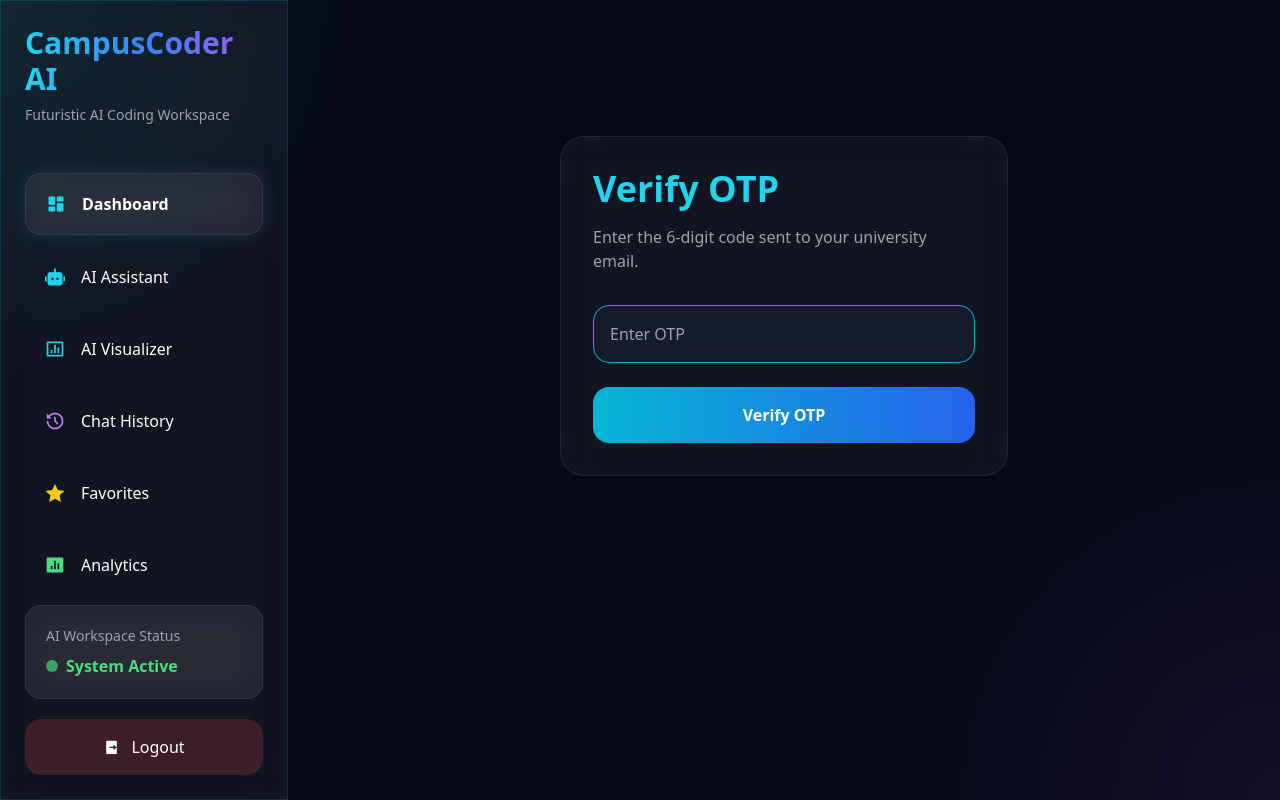
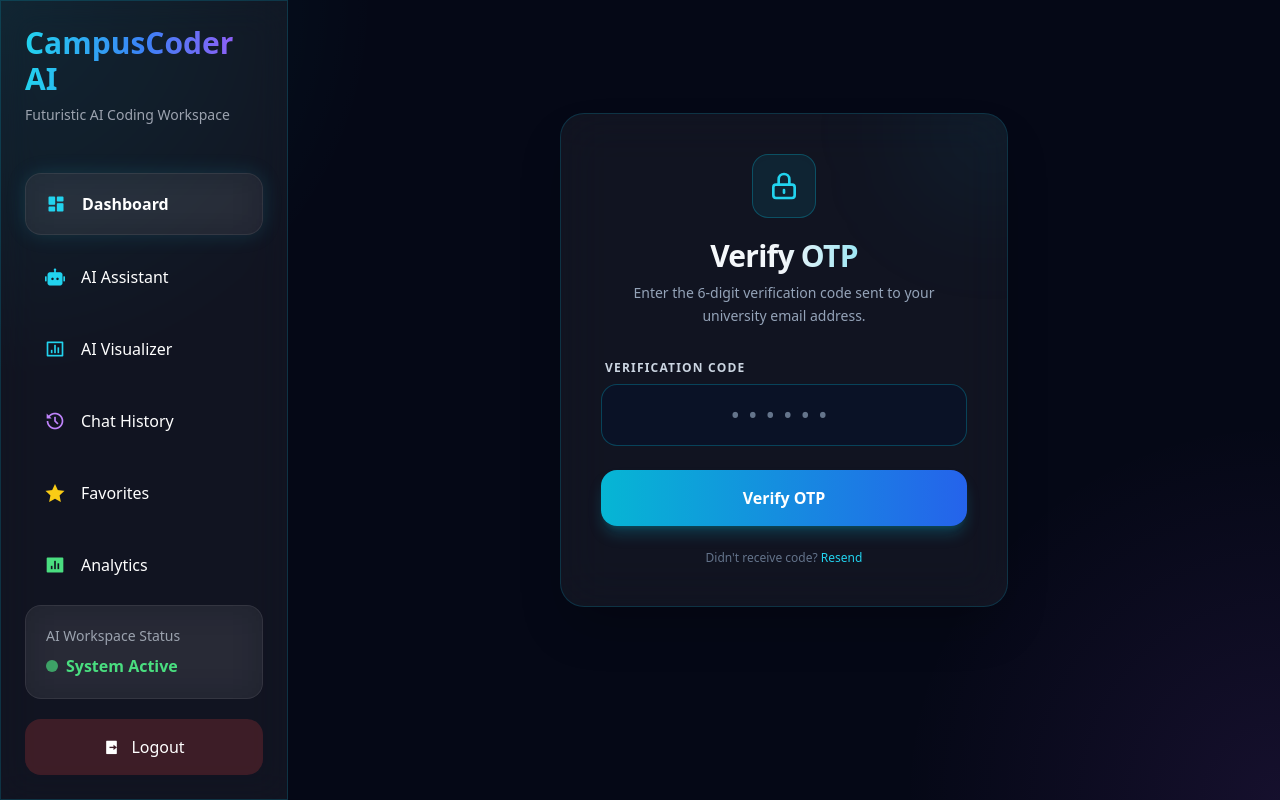
Before and after one commit to Mehedi-764/campuscoder-ai, a Django app: page /verify-otp/ in a window 1280 px wide. Run offline with Django 5.2, Linux system fonts and the light colour scheme; some libraries are stand-ins or nearby versions.

Commit message:
Update verify_otp.html

```diff
--- a/templates/users/verify_otp.html
+++ b/templates/users/verify_otp.html
@@ -1,57 +1,61 @@
 {% extends "base.html" %}
 
 {% block content %}
+<div class="min-h-[80vh] flex items-center justify-center px-4">
+    <div class="w-full max-w-md">
+        <!-- Main Card -->
+        <div class="glass rounded-3xl p-8 sm:p-10 shadow-2xl border border-cyan-500/20 backdrop-blur-xl relative overflow-hidden">
+            <!-- Decorative Subtle Glow -->
+            <div class="absolute -top-12 -right-12 w-32 h-32 bg-cyan-500/10 rounded-full blur-3xl pointer-events-none"></div>
 
-<div class="max-w-md mx-auto mt-24">
+            <!-- Header Section -->
+            <div class="text-center mb-8">
+                <!-- Icon Badge -->
+                <div class="inline-flex items-center justify-center w-16 h-16 rounded-2xl bg-cyan-500/10 border border-cyan-500/30 text-cyan-400 mb-5 shadow-inner">
+                    <svg xmlns="http://www.w3.org/2000/svg" class="w-8 h-8" fill="none" viewBox="0 0 24 24" stroke="currentColor" stroke-width="2">
+                        <path stroke-linecap="round" stroke-linejoin="round" d="M12 15v2m-6 4h12a2 2 0 002-2v-6a2 2 0 00-2-2H6a2 2 0 00-2 2v6a2 2 0 002 2zm10-10V7a4 4 0 00-8 0v4h8z" />
+                    </svg>
+                </div>
+                <h1 class="text-3xl font-extrabold text-transparent bg-clip-text bg-gradient-to-r from-white via-slate-100 to-cyan-400 tracking-tight mb-2">
+                    Verify OTP
+                </h1>
+                <p class="text-sm text-slate-400 leading-relaxed">
+                    Enter the 6-digit verification code sent to your university email address.
+                </p>
+            </div>
 
-    <div class="glass rounded-3xl p-8">
-
-        <h1 class="text-4xl font-black text-cyan-400 mb-4">
-
-            Verify OTP
-
-        </h1>
-
-        <p class="text-gray-400 mb-8">
-
-            Enter the 6-digit code sent to your university email.
-
-        </p>
-
-        <form method="POST">
-
+            <!-- Form -->
+            <form method="POST" class="space-y-6">
                 {% csrf_token %}
 
+                <div>
+                    <label class="block text-xs font-semibold text-slate-300 uppercase tracking-widest mb-2 ml-1">
+                        Verification Code
+                    </label>
                     <input
-
                         type="text"
-
                         name="otp"
-
                         maxlength="6"
-
-                placeholder="Enter OTP"
-
-                class="w-full p-4 rounded-2xl bg-[#141b2d] border border-cyan-500 text-white mb-6"
-
+                        placeholder="••••••"
+                        class="w-full px-5 py-4 rounded-2xl bg-[#0b1329]/80 border border-cyan-500/30 text-white placeholder-slate-500 text-center tracking-[0.5em] text-xl font-bold focus:outline-none focus:border-cyan-400 focus:ring-4 focus:ring-cyan-500/20 transition-all duration-300"
                         required
-
+                        autocomplete="off"
                     >
+                </div>
 
                 <button
-
-                class="w-full bg-gradient-to-r from-cyan-500 to-blue-600 py-4 rounded-2xl font-bold"
-
+                    type="submit"
+                    class="w-full bg-gradient-to-r from-cyan-500 to-blue-600 hover:from-cyan-400 hover:to-blue-500 text-white py-4 rounded-2xl font-bold text-base shadow-lg shadow-cyan-500/25 hover:shadow-cyan-500/40 hover:-translate-y-0.5 active:translate-y-0 transition-all duration-200"
                 >
-
                     Verify OTP
-
                 </button>
-
             </form>
 
+            <!-- Extra Footer Note (Optional Visual Polish) -->
+            <div class="mt-6 text-center text-xs text-slate-500">
+                Didn't receive code? <span class="text-cyan-400 hover:underline cursor-pointer">Resend</span>
             </div>
-
         </div>
-
+    </div>
+</div>
 {% endblock %}
```
Lines whose indentation alone changed are shown as unchanged.
